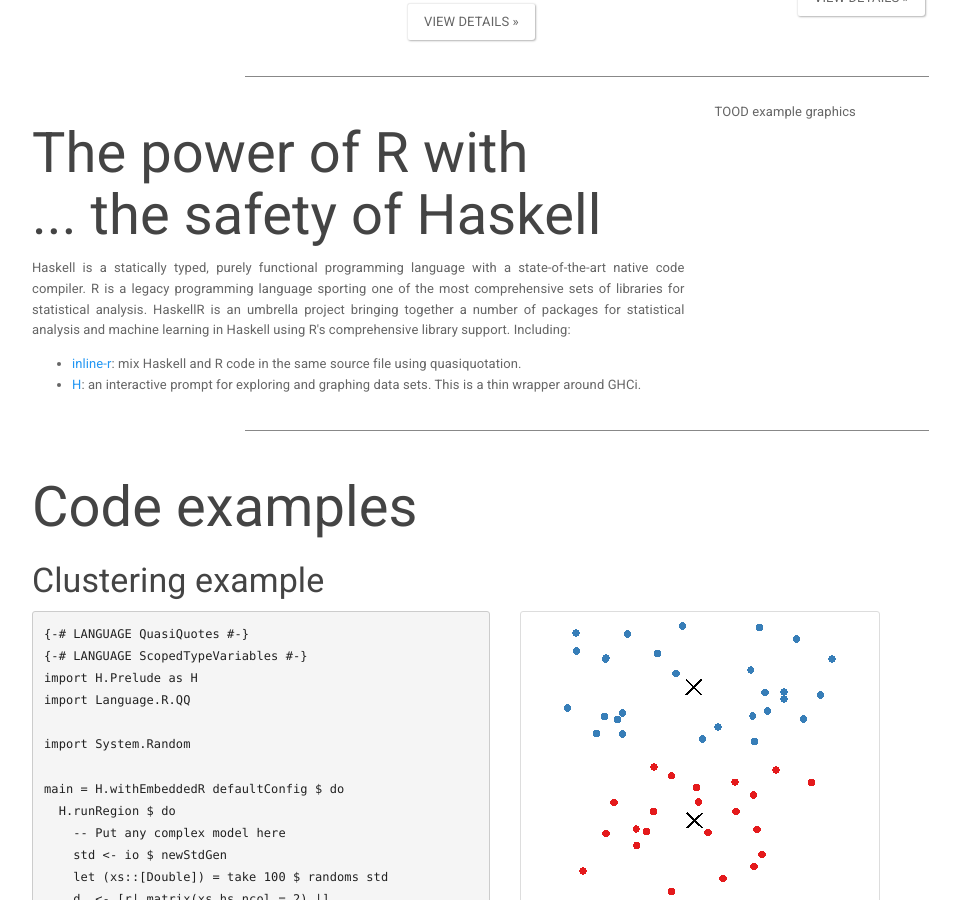
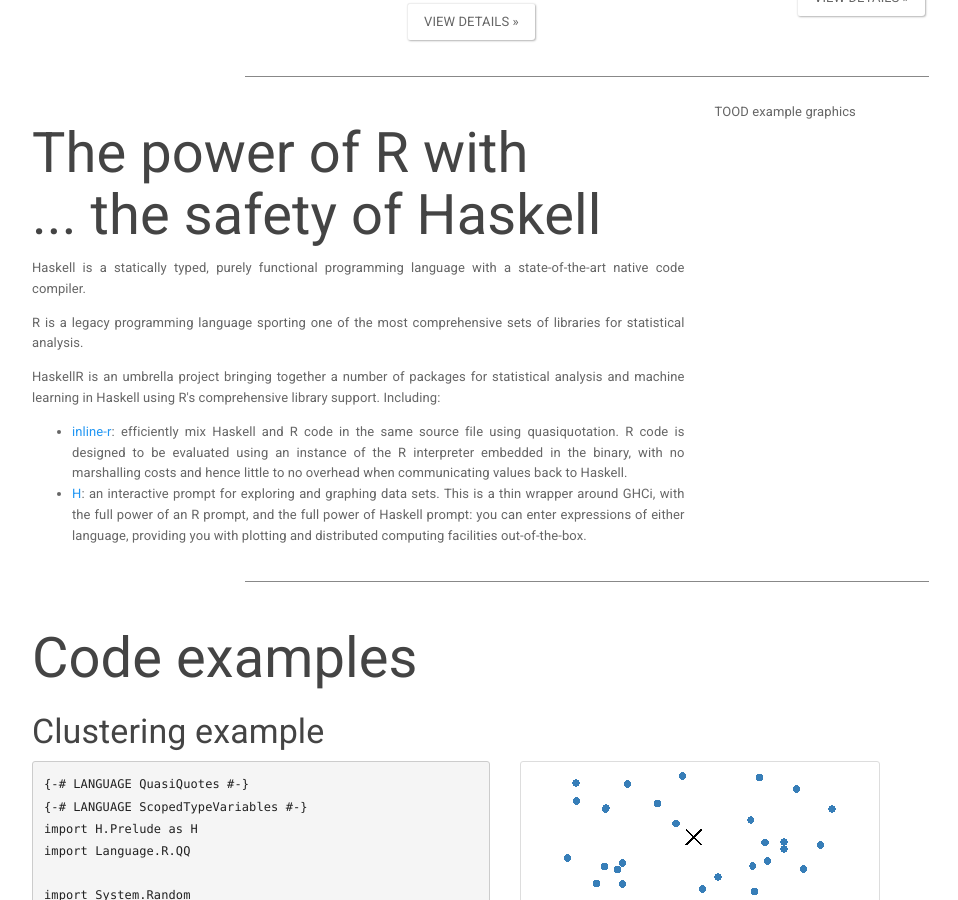
Before and after one commit to tweag/HaskellR, a Jekyll site: the page built from index.html, in a window 1280 px wide and 900 px high, scrolled down 707 px. Shown: the whole window, without its empty margins (53-1011 px from the left). Built offline with Jekyll 4.4.1, drawn with Linux system fonts in a browser that asks for light colours; Markdown is read by kramdown in place of the engine named in the settings.

Commit message:
More detail in index.html.

```diff
--- a/index.html
+++ b/index.html
@@ -50,20 +50,31 @@
       <div style="text-align: justify; line-height: 1.6">
 	<h1> The power of R with <br/>... the safety of Haskell </h1>
 	<p>Haskell is a statically typed, purely functional programming
-	  language with a state-of-the-art native code compiler. R is
-	  a legacy programming language sporting one of the most
-	  comprehensive sets of libraries for statistical analysis.
+	  language with a state-of-the-art native code compiler.
 
-	  HaskellR is an umbrella project bringing together a number of
-	  packages for statistical analysis and machine learning in Haskell
-	  using R's comprehensive library support. Including:
+	<p>R is a legacy programming language sporting one of the
+	  most comprehensive sets of libraries for statistical
+	  analysis.
+
+	<p>HaskellR is an umbrella project bringing together a number
+	  of packages for statistical analysis and machine learning in
+	  Haskell using R's comprehensive library support. Including:
 
 	  <ul>
 	    <li><a href="https://hackage.haskell.org/package/inline-r">inline-r</a>:
-	      mix Haskell and R code in the same source file using quasiquotation.</li>
+	      efficiently mix Haskell and R code in the same source
+	      file using quasiquotation. R code is designed to be
+	      evaluated using an instance of the R interpreter
+	      embedded in the binary, with no marshalling costs and
+	      hence little to no overhead when communicating values
+	      back to Haskell.</li>
 	    <li><a href="https://hackage.haskell.org/package/H">H</a>:
-	      an interactive prompt for exploring and graphing data sets.
-	      This is a thin wrapper around GHCi.</li>
+	      an interactive prompt for exploring and graphing data
+	      sets. This is a thin wrapper around GHCi, with the full
+	      power of an R prompt, and the full power of Haskell
+	      prompt: you can enter expressions of either language,
+	      providing you with plotting and distributed computing
+	      facilities out-of-the-box.</li>
 	  </ul>
       </div>
     </div>
```
